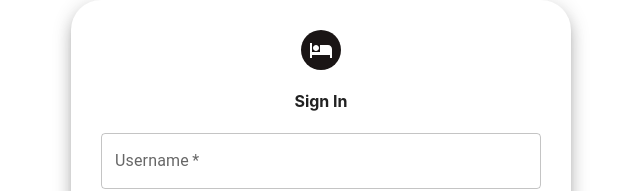
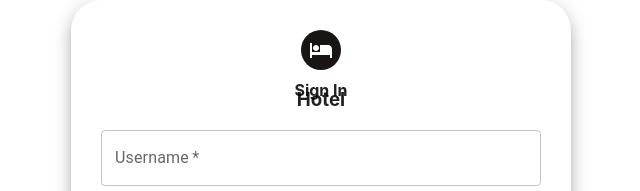
Before and after one commit to taqiali973/fyp-tenant, a Next.js app: page /Hotel-Login in a window 1280 px wide. Shown: the top 191 px of the page, without its empty margins (319-959 px from the left). Built offline with nearby package versions, Linux system fonts and the light colour scheme.

Commit message:
modified

```diff
--- a/pages/Hotel-Login.js
+++ b/pages/Hotel-Login.js
@@ -50,7 +50,8 @@ export default function HotelLogin() {
             <Avatar style={avatarStyle}>
               <HotelIcon />
             </Avatar>
-            <h4>Sign In</h4>
+            <h4 style={{ marginTop: "10px" }}>Sign In</h4>
+            <h3 style={{ marginTop: "-33px" }}>Hotel</h3>
           </Grid>
           {/* TextField */}
           <form autoComplete="off" noValidate onSubmit={handleSubmit(onSubmit)}>
```
